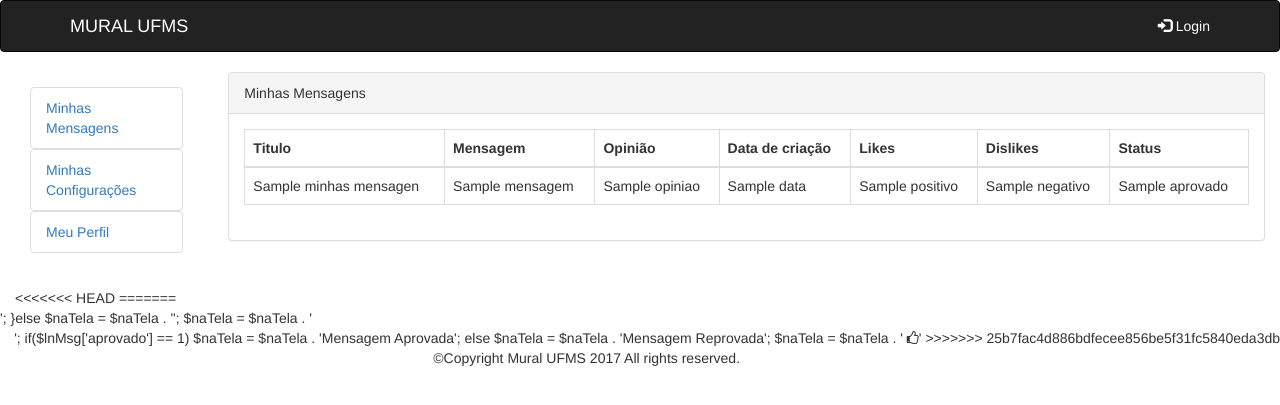
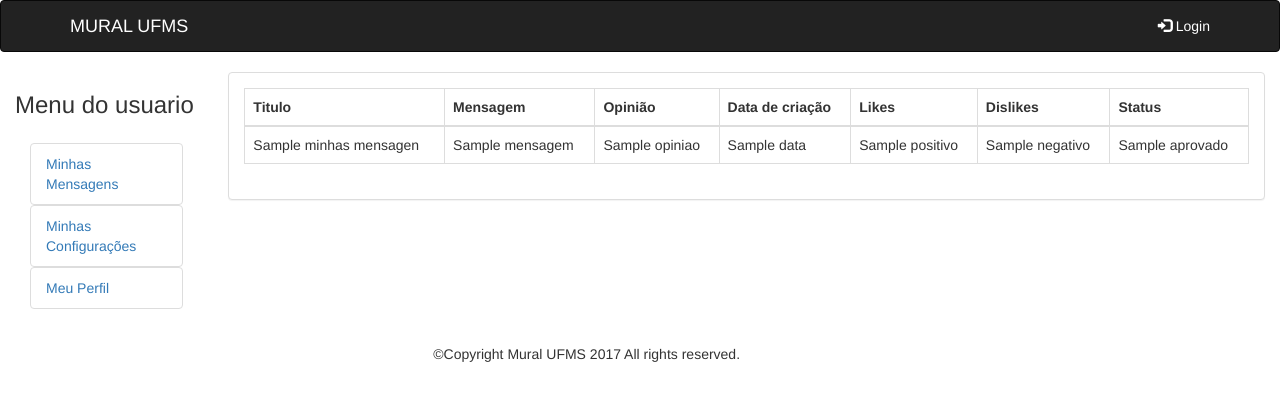
Before and after one commit to brunomecca/muralufms2, a PHP site: template view/minhasMensagens.php in a window 1280 px wide. Shown: the top 405 px of the page. Run offline with PHP 8.4, Linux system fonts and the light colour scheme; the template is opened without the code that fills it: most values are stand-ins (such as "Sample title", 1, 10 or a date in 2020); some libraries are stand-ins or nearby versions.

Commit message:
dadaxaqeqeq

```diff
--- a/view/minhasMensagens.php
+++ b/view/minhasMensagens.php
@@ -6,6 +6,8 @@
 	<div class="container-fluid">
 		<div class="row">
 			<div class="col-md-2">
+
+					<h3>Menu do usuario</h3>
 				  	<div class="panel-body">
 				  		<ul class="list-group">
 				  			<a href="?page=minhasmensagens"><li class="list-group-item">Minhas Mensagens</li></a>
@@ -18,7 +20,7 @@
 			<div id="panel-admin-mensagens" class="col-md-10">
 
 				<div class="panel panel-default">
-				  	<div class="panel-heading"> Minhas Mensagens</div>
+				  	<title><div class="panel-heading"> Minhas Mensagens</div></title>
 					  	<div class="panel-body">
 
 					  		 <table class="table table-bordered">
@@ -71,25 +73,6 @@
 			</div>
 
 		</div>
-<<<<<<< HEAD
-=======
-		</div>';
-	}else
-	$naTela = $naTela . '</div></div>';
-
-	$naTela = $naTela . '
-
-
-	<div class= "text-right">
-	';
-	if($lnMsg['aprovado'] == 1)
-		$naTela = $naTela . 'Mensagem Aprovada';
-	else
-		$naTela = $naTela . 'Mensagem Reprovada';
-	$naTela = $naTela . '
-	<i class="fa fa-thumbs-o-up" aria-hidden="true"></i>'
->>>>>>> 25b7fac4d886bdfecee856be5f31fc5840eda3db
-
 	</div>
 
 <?php
```
